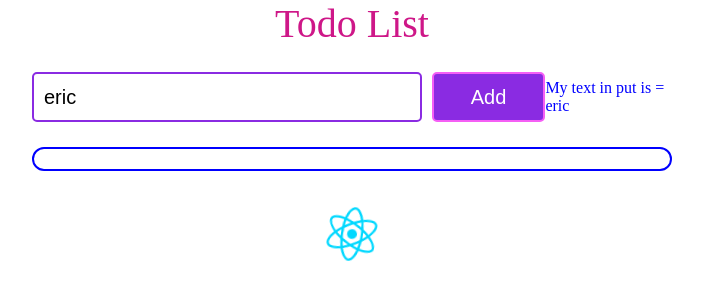
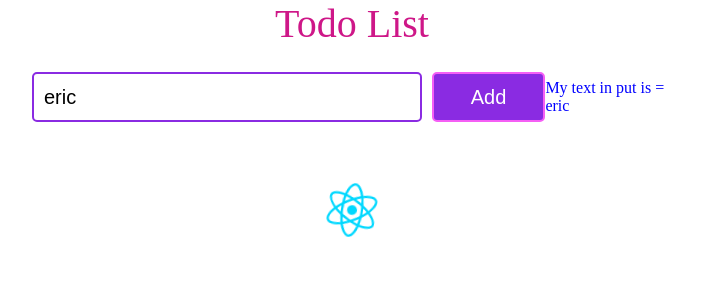
Before and after one commit to tlong1312/React-test, a React (Vite) app: page / in a window 1280 px wide. Shown: the top 300 px of the page, without its empty margins (288-991 px from the left). Built offline with nearby package versions, Linux system fonts and the light colour scheme.

Commit message:
video 41

```diff
--- a/src/App.jsx
+++ b/src/App.jsx
@@ -25,10 +25,16 @@ const App = () => {
     <div className="todo-container">
       <div className="todo-title">Todo List</div>
       <TodoForm addNewTodo = {addNewTodo} />
-      <TodoData todoList={todoList} />
-      <div className="todo-image">
-        <img className="logo" src={reactLogo} />
-      </div>
+
+
+      {todoList.length === 0 ?
+        <div className="todo-image">
+          <img className="logo" src={reactLogo} />
+        </div>
+        :
+        <TodoData todoList={todoList} />
+      }
+
     </div>
   )
 }
```
